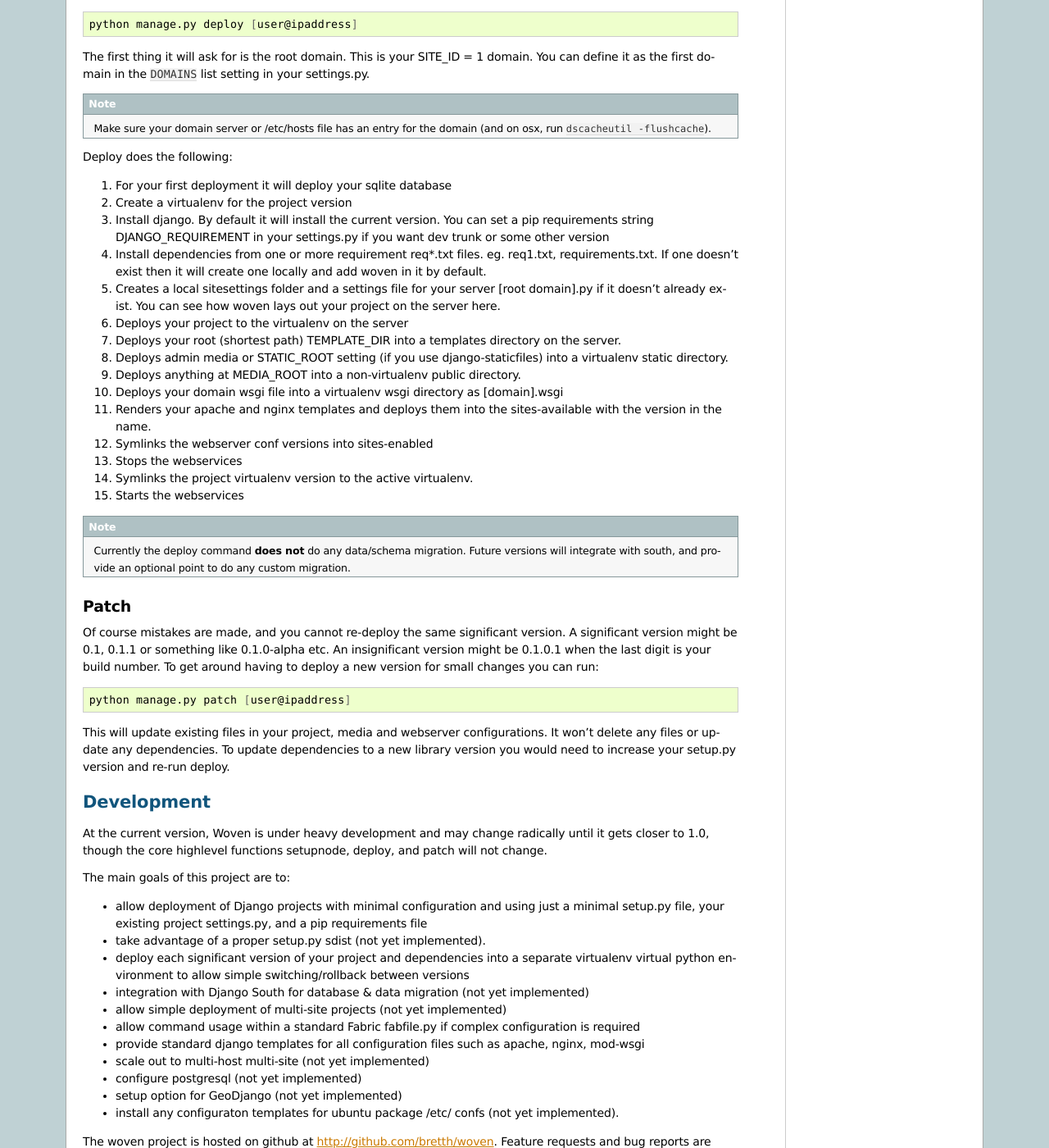
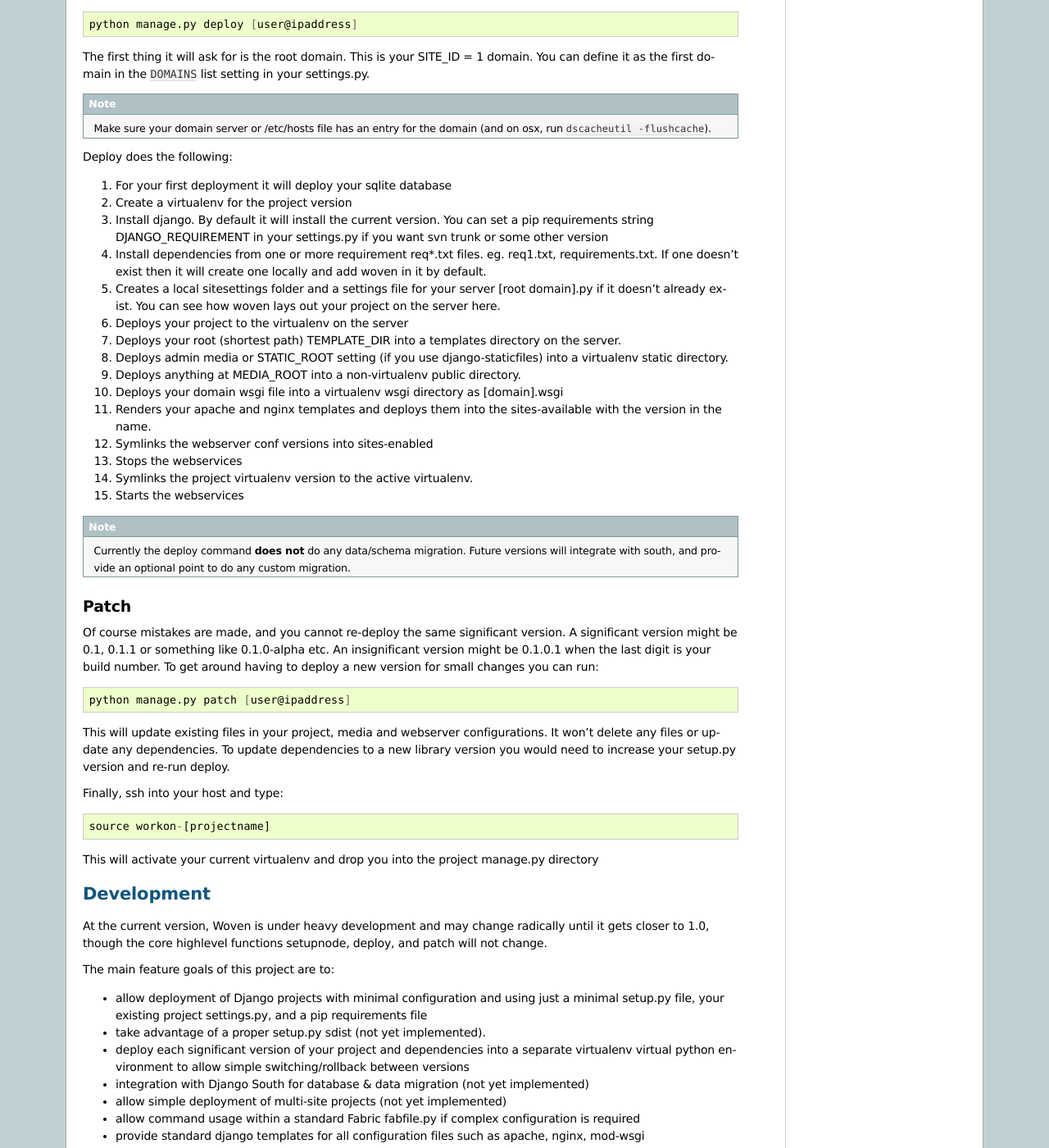
Before and after one commit to bretth/woven, a Sphinx documentation site: the page built from docs/main.rst, in a window 1280 px wide and 1400 px high, scrolled down 2076 px. Shown: the whole window at 82% size. Built offline with Sphinx 7.4.7, drawn with Linux system fonts in a browser that asks for light colours; some of the changed text lies outside the part shown.

Commit message:
doc updates for 0.2.1

```diff
--- a/docs/main.rst
+++ b/docs/main.rst
@@ -105,7 +105,7 @@
 
 1. For your first deployment it will deploy your sqlite database
 2. Create a virtualenv for the project version
-3. Install django. By default it will install the current version. You can set a pip requirements string DJANGO_REQUIREMENT in your settings.py if you want dev trunk or some other version
+3. Install django. By default it will install the current version. You can set a pip requirements string DJANGO_REQUIREMENT in your settings.py if you want svn trunk or some other version
 4. Install dependencies from one or more requirement req*.txt files. eg. req1.txt, requirements.txt. If one doesn't exist then it will create one locally and add woven in it by default.
 5. Creates a local sitesettings folder and a settings file for your server [root domain].py if it doesn't already exist. You can see how woven lays out your project on the server here.
 6. Deploys your project to the virtualenv on the server
@@ -135,6 +135,12 @@
 
 This will update existing files in your project, media and webserver configurations. It won't delete any files or update any dependencies. To update dependencies to a new library version you would need to increase your setup.py version and re-run deploy.
 
+Finally, ssh into your host and type::
+
+    source workon-[projectname]
+
+This will activate your current virtualenv and drop you into the project manage.py directory
+
 
 Development
 ===========
@@ -142,7 +148,7 @@
 At the current version, Woven is under heavy development and may change radically until it gets closer to 1.0,
 though the core highlevel functions setupnode, deploy, and patch will not change.
 
-The main goals of this project are to:
+The main feature goals of this project are to:
 
 * allow deployment of Django projects with minimal configuration and using just a minimal setup.py file, your existing project settings.py, and a pip requirements file
 * take advantage of a proper setup.py sdist (not yet implemented).
@@ -154,6 +160,7 @@
 * scale out to multi-host multi-site (not yet implemented)
 * configure postgresql (not yet implemented)
 * setup option for GeoDjango (not yet implemented)
-* install any configuraton templates for ubuntu package /etc/ confs (not yet implemented).
+* install any configuraton templates for ubuntu packages in /etc/[package] (not yet implemented).
+* issue arbitrary management commands to hosts ``python manage.py node [command] --host=[user@ipaddress]
 
 The woven project is hosted on github at http://github.com/bretth/woven. Feature requests and bug reports are welcome.
--- /dev/null
+++ b/docs/woven/project.rst
@@ -0,0 +1,5 @@
+woven.project
+============
+
+.. automodule:: woven.project
+   :members:
--- /dev/null
+++ b/docs/woven/virtualenv.rst
@@ -0,0 +1,5 @@
+woven.virtualenv
+================
+
+.. automodule:: woven.virtualenv
+   :members:
--- /dev/null
+++ b/docs/woven/webservers.rst
@@ -0,0 +1,5 @@
+woven.webservers
+================
+
+.. automodule:: woven.webservers
+   :members:
```
Also changed, not shown: docs/changelog.rst (+4 -4 lines).
